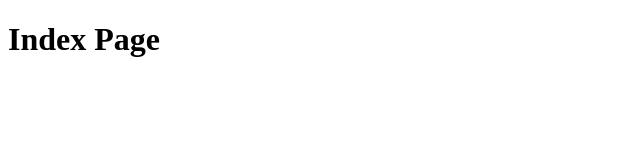
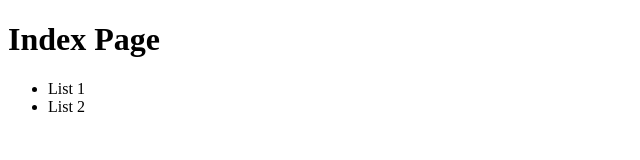
Before and after one commit to RajuSaha1693/HTML-Testing, a plain HTML site: page index.html in a window 1280 px wide. Shown: the full height of the page, 0-640 px from the left. Drawn offline with Linux system fonts and the light colour scheme.

Commit message:
List Added in index

```diff
--- a/index.html
+++ b/index.html
@@ -6,5 +6,9 @@
 </head>
 <body>
 	<h1>Index Page</h1>
+	<ul>
+		<li>List 1</li>
+		<li>List 2</li>
+	</ul>
 </body>
 </html>
```
